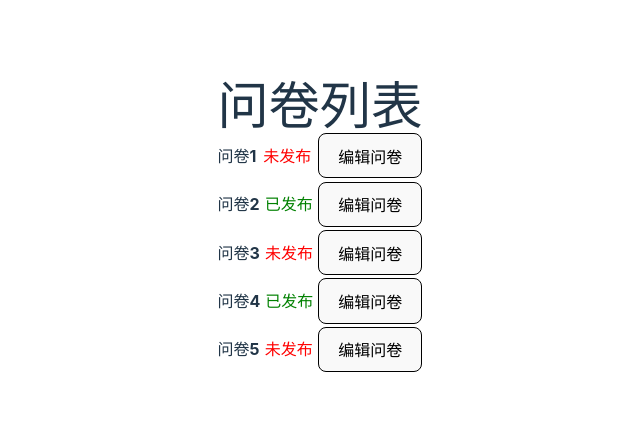
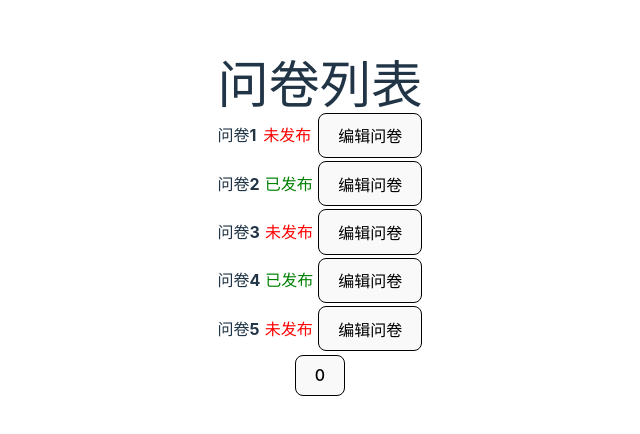
Before and after one commit to suckitfa/react-question-demo, a React (Vite) app: page / in a window 1280 px wide. Shown: the part 174-608 px from the top of the page, without its empty margins (320-960 px from the left). Built offline with nearby package versions, Linux system fonts and the light colour scheme.

Commit message:
feat: add MyButton component

```diff
--- a/src/App.tsx
+++ b/src/App.tsx
@@ -1,5 +1,6 @@
 import './App.css'
 import List from './List'
+import MyButton from './MyButton'
 function App() {
   // 声明事件
   return (
@@ -7,6 +8,7 @@ function App() {
       {/* 拆分成组件 */}
       <div className="qes-container">
         <List />
+        <MyButton />
       </div>
     </>
   )
--- /dev/null
+++ b/src/MyButton.tsx
@@ -0,0 +1,13 @@
+import { useState } from 'react'
+const MyButton = () => {
+  const [count, setCount] = useState(0)
+  const add = () => {
+    setCount(count + 1)
+  }
+  return (
+    <div>
+      <button onClick={add}>{count}</button>
+    </div>
+  )
+}
+export default MyButton
```
